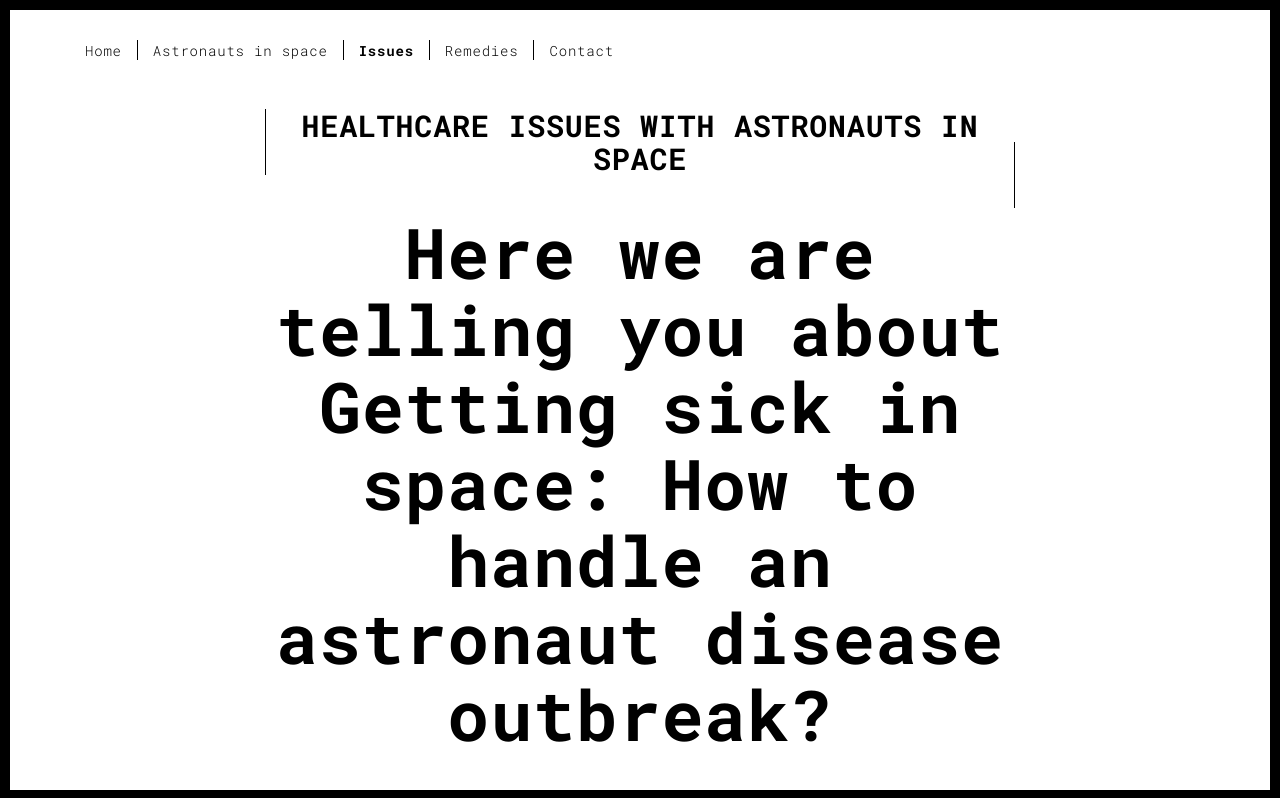
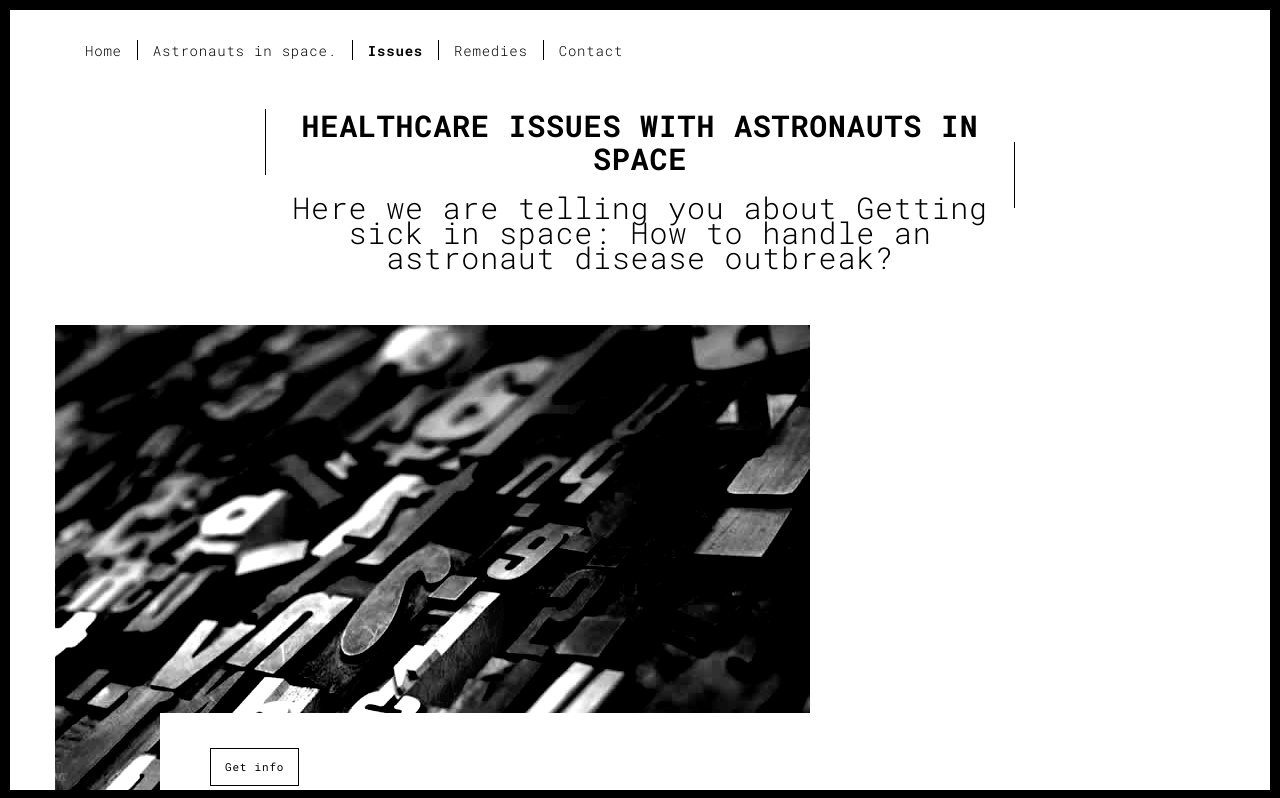
Before and after one commit to studentveer/Health.com, a plain HTML site: page works.html in a window 1280 px wide. Shown: the top 798 px of the page. Drawn offline with Linux system fonts and the light colour scheme.

Commit message:
Add files via upload

```diff
--- a/works.html
+++ b/works.html
@@ -38,7 +38,7 @@
       <div class="collapse navbar-collapse" id="navbar-collapse">
         <ul class="nav navbar-nav ">
           <li><a href="./index.html" title="">Home</a></li>
-          <li><a href="./about.html" title="">Astronauts in space</a></li>
+          <li><a href="./about.html" title="">Astronauts in space.</a></li>
           <li><a href="./works.html" title="">Issues</a></li>
           <li><a href="./remedies.html" title="">Remedies</a></li>
           <li><a href="./contact.html" title="">Contact</a></li>
@@ -56,9 +56,9 @@
 
       <div class="col-sm-8 col-sm-offset-2 section-container-spacer">
         <div class="text-center">
-          <h2 class="h2">HEALTHCARE ISSUES WITH ASTRONAUTS IN SPACE</h2>
-          <h1 bold>Here we are telling you about Getting sick in space: How to handle an astronaut disease outbreak?
-</h1>
+          <h1 class="h2">HEALTHCARE ISSUES WITH ASTRONAUTS IN SPACE</h1>
+          <p style="font-size:30px">Here we are telling you about Getting sick in space: How to handle an astronaut disease outbreak?
+</p>
         </div>
       </div>
 
```
Also changed, not shown: about.html (+1 -1 lines).
